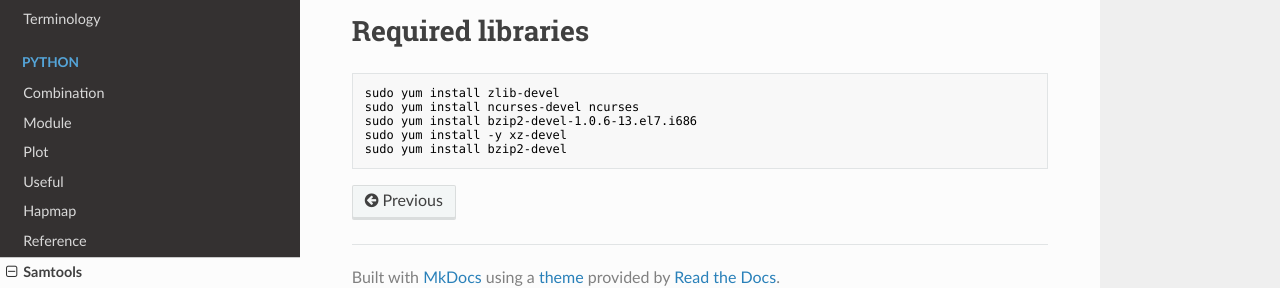
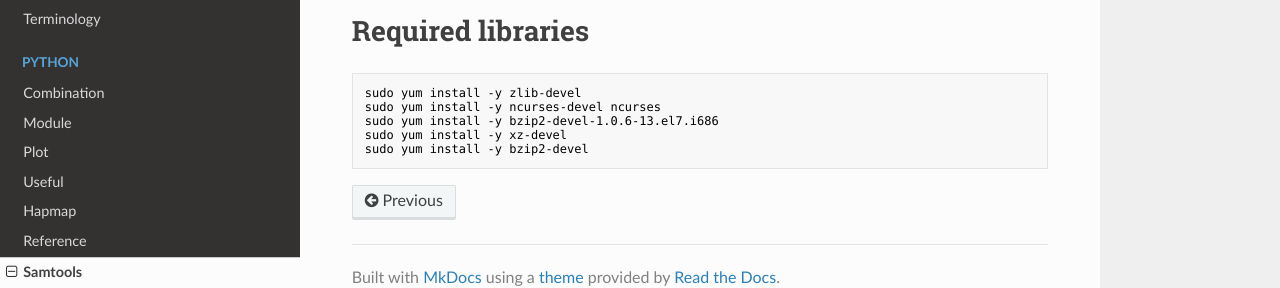
Before and after one commit to WonyoungCho/plink, an MkDocs documentation site: the page built from docs/samtools_int.md, in a window 1280 px wide. Shown: the part 322-610 px from the top of the page. Built offline with MkDocs 1.6.1, drawn with Linux system fonts in a browser that asks for light colours; nearby versions of some CDN libraries; old or Windows-style settings are respelled for this version of MkDocs.

````diff
--- a/docs/samtools_int.md
+++ b/docs/samtools_int.md
@@ -12,9 +12,9 @@ make install
 
 # Required libraries
 ```
-sudo yum install zlib-devel
-sudo yum install ncurses-devel ncurses
-sudo yum install bzip2-devel-1.0.6-13.el7.i686
+sudo yum install -y zlib-devel
+sudo yum install -y ncurses-devel ncurses
+sudo yum install -y bzip2-devel-1.0.6-13.el7.i686
 sudo yum install -y xz-devel
-sudo yum install bzip2-devel
+sudo yum install -y bzip2-devel
 ```
````
